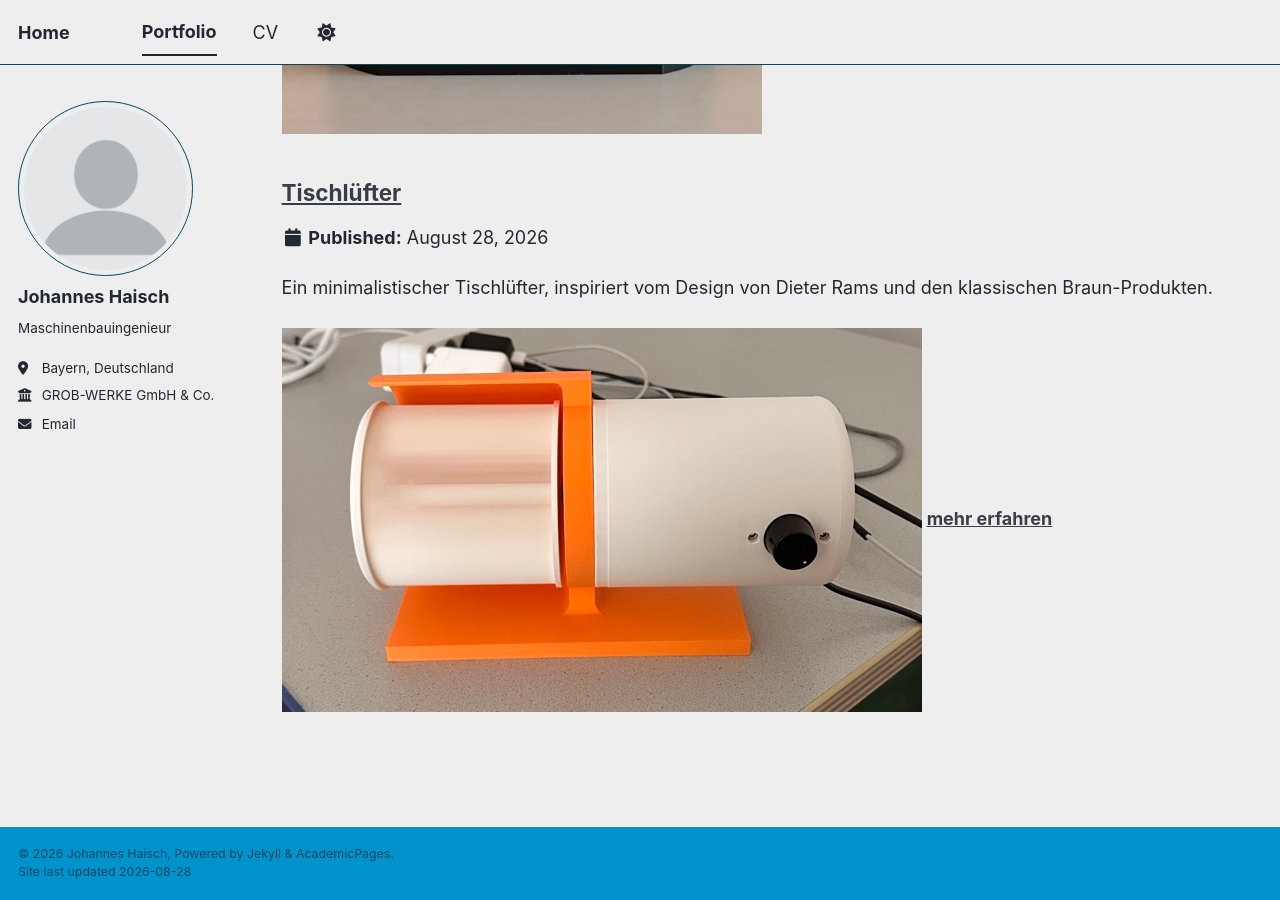
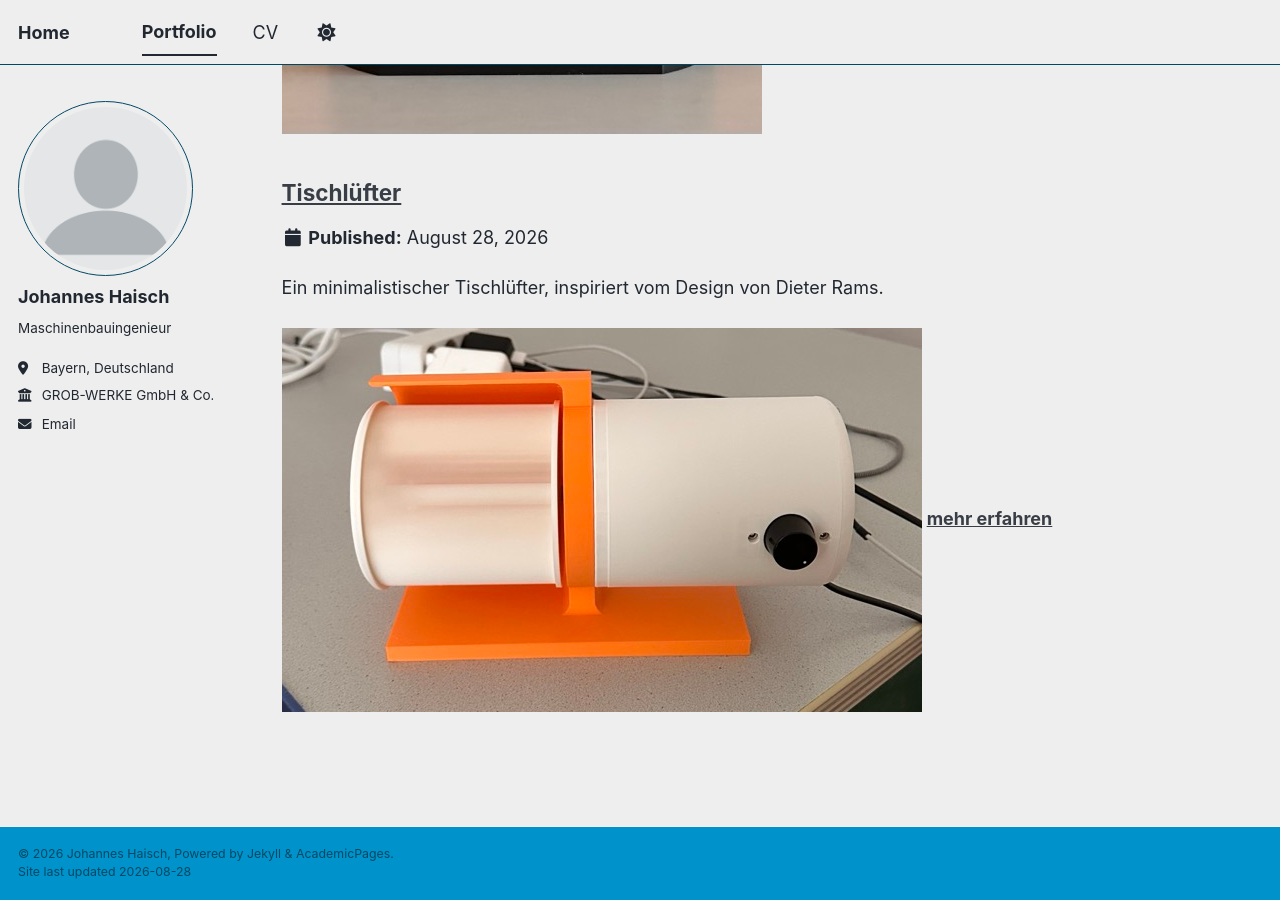
Before and after one commit to CourtsideEngineer/Courtsideengineer.github.io, a Jekyll site: the page built from _pages/portfolio.html, in a window 1280 px wide and 900 px high, scrolled down 1408 px. Built offline with Jekyll 4.4.1, drawn with Linux system fonts in a browser that asks for light colours; a style sheet for code colours, icons or effects is not loaded.

Commit message:
Update portfolio-3.md

```diff
--- a/_portfolio/portfolio-3.md
+++ b/_portfolio/portfolio-3.md
@@ -1,6 +1,6 @@
 ---
 title: Tischlüfter
-excerpt: Ein minimalistischer Tischlüfter, inspiriert vom Design von Dieter Rams und den klassischen Braun-Produkten.<br/><br/><img src='/images/Braun_1.jpeg'>
+excerpt: Ein minimalistischer Tischlüfter, inspiriert vom Design von Dieter Rams.<br/><br/><img src='/images/Braun_1.jpeg'>
 collection: portfolio
 ---
 <img src='/images/Braun_1.jpeg'><br/><br/>
```
